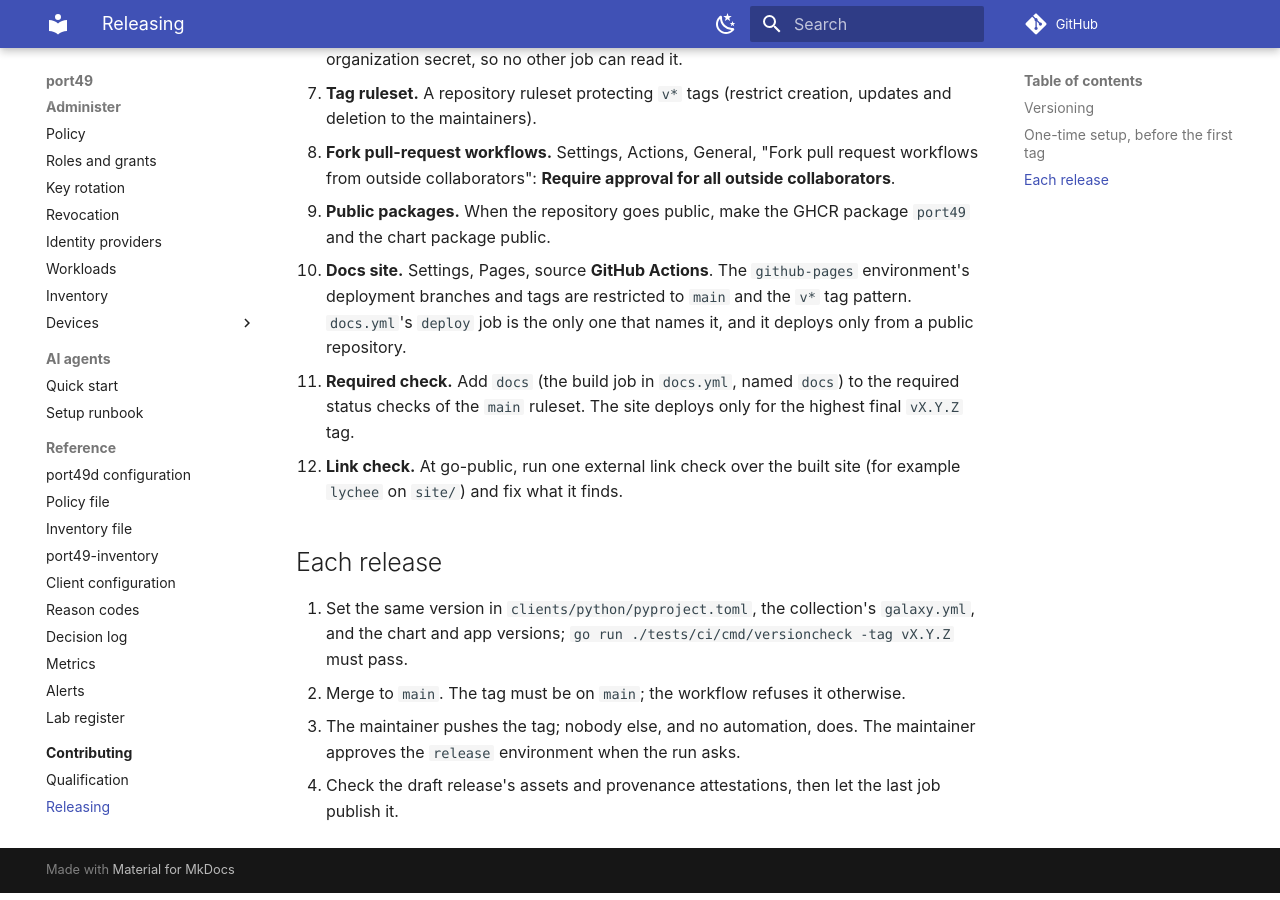
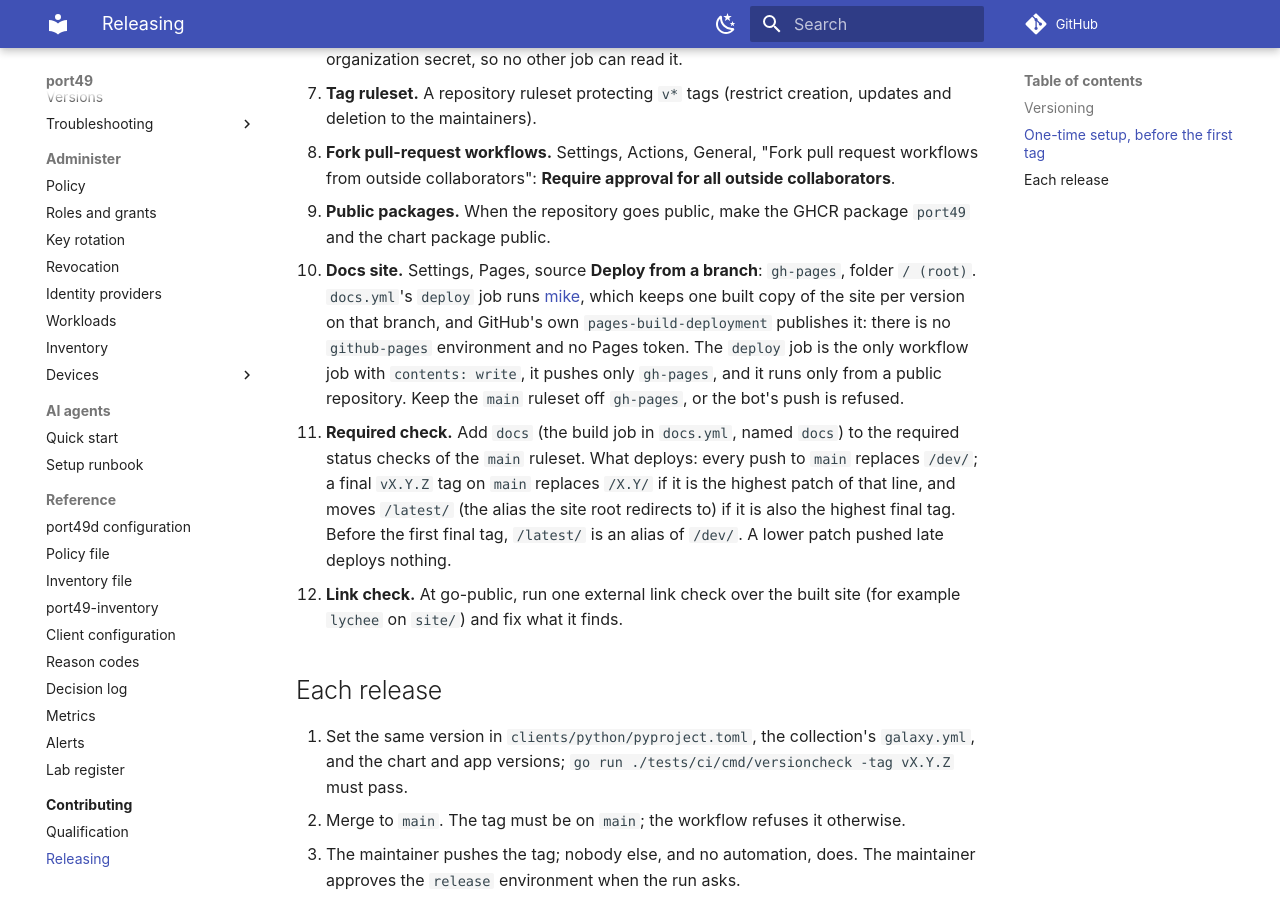
Before and after one commit to blanketfish/port49, an MkDocs documentation site: the page built from docs/site/contributing/releasing.md, in a window 1280 px wide and 900 px high, scrolled down 1047 px. Built offline with MkDocs 1.6.1 and Material for MkDocs 9.7.7, drawn with Linux system fonts in a browser that asks for light colours; comment, search, counter and statistics services are not loaded; the version menu is left out.

Commit message:
docs: say which version a reader is on and how the site deploys
The Versions page explains /latest/, /X.Y/ and /dev/, the selector and
the banner. RELEASING.md replaces the Pages-from-Actions setup with
Pages from the gh-pages branch and states what each push deploys.

Co-Authored-By: Claude Sonnet 5.5 <noreply@anthropic.com>

```diff
--- a/RELEASING.md
+++ b/RELEASING.md
@@ -35,11 +35,17 @@ PEP 440 version. The docs site states the same on its Versions page.
    outside collaborators": **Require approval for all outside collaborators**.
 6. **Public packages.** When the repository goes public, make the GHCR package `port49` and the
    chart package public.
-7. **Docs site.** Settings, Pages, source **GitHub Actions**. The `github-pages` environment's
-   deployment branches and tags are restricted to `main` and the `v*` tag pattern. `docs.yml`'s
-   `deploy` job is the only one that names it, and it deploys only from a public repository.
+7. **Docs site.** Settings, Pages, source **Deploy from a branch**: `gh-pages`, folder `/ (root)`.
+   `docs.yml`'s `deploy` job runs [mike](https://github.com/jimporter/mike), which keeps one built
+   copy of the site per version on that branch, and GitHub's own `pages-build-deployment` publishes
+   it: there is no `github-pages` environment and no Pages token. The `deploy` job is the only
+   workflow job with `contents: write`, it pushes only `gh-pages`, and it runs only from a public
+   repository. Keep the `main` ruleset off `gh-pages`, or the bot's push is refused.
 8. **Required check.** Add `docs` (the build job in `docs.yml`, named `docs`) to the required
-   status checks of the `main` ruleset. The site deploys only for the highest final `vX.Y.Z` tag.
+   status checks of the `main` ruleset. What deploys: every push to `main` replaces `/dev/`; a final
+   `vX.Y.Z` tag on `main` replaces `/X.Y/` if it is the highest patch of that line, and moves
+   `/latest/` (the alias the site root redirects to) if it is also the highest final tag. Before the
+   first final tag, `/latest/` is an alias of `/dev/`. A lower patch pushed late deploys nothing.
 9. **Link check.** At go-public, run one external link check over the built site (for example
    `lychee` on `site/`) and fix what it finds.
 
```
Also changed, not shown: docs/site/operate/versions.md (+15 -0 lines), 1 other file.
